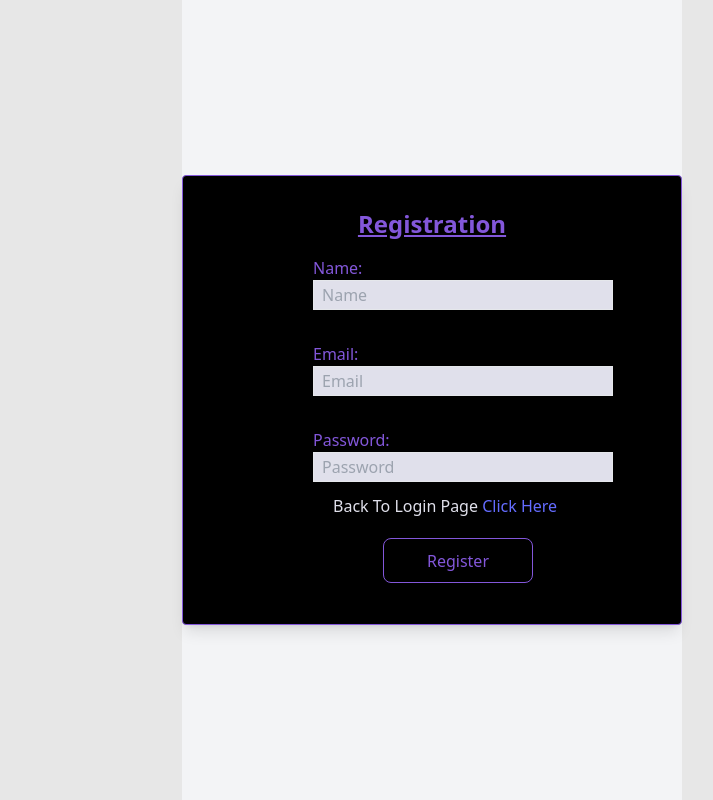
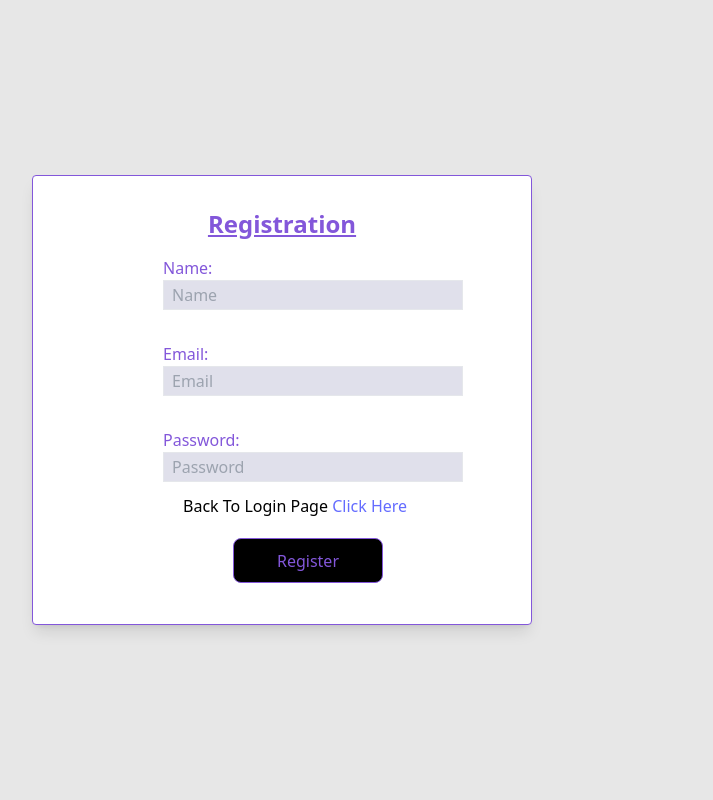
Before and after one commit to ayushkahar02/Zidio-Project, a React (Vite) app in the folder frontend/: page /register in a window 1280 px wide. Shown: the whole page, without its empty margins (468-1181 px from the left). Built offline with nearby package versions, Linux system fonts and the light colour scheme.

Commit message:
last update

```diff
--- a/frontend/src/pages/Register.jsx
+++ b/frontend/src/pages/Register.jsx
@@ -32,8 +32,8 @@ const Register = () => {
   };
 
   return (
-    <div className="flex flex-col items-center justify-center h-screen bg-gray-100 ml-[650px]">
-      <div className="bg-[black] w-[500px] h-[450px] p-8 rounded shadow-lg w-96 border border-[#8357DA]">
+    <div className="flex flex-col items-center justify-center h-screen ml-[500px]">
+      <div className="bg-[white] w-[500px] h-[450px] p-8 rounded shadow-lg w-96 border border-[#8357DA]">
         <h2 className="text-2xl font-bold mb-4 underline text-center text-[#8357DA]">Registration</h2>
         <form className="flex flex-col ml-[98px]" onSubmit={handleRegister}>
           <label className="text-[#8357DA]">Name:</label>
@@ -66,7 +66,7 @@ const Register = () => {
             required
           />
 
-          <p className="text-[#e0e0eb] ml-[20px]">
+          <p className="text-[#000000] ml-[20px] ">
             Back To Login Page <a href="/login">Click Here</a>
           </p>
 
```
